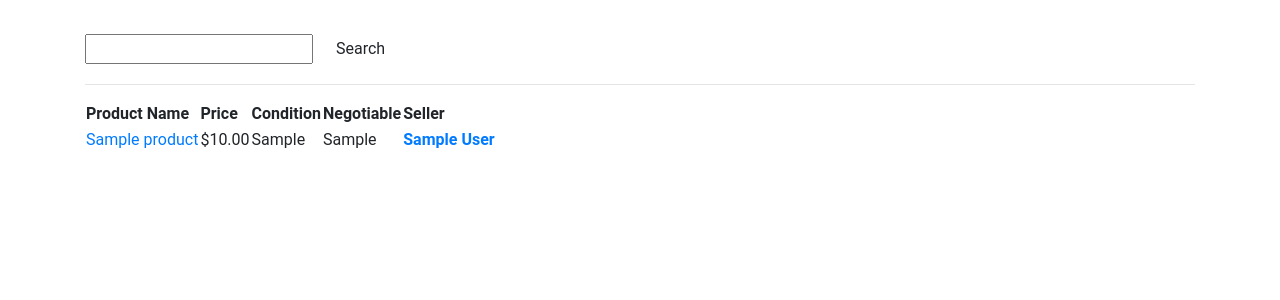
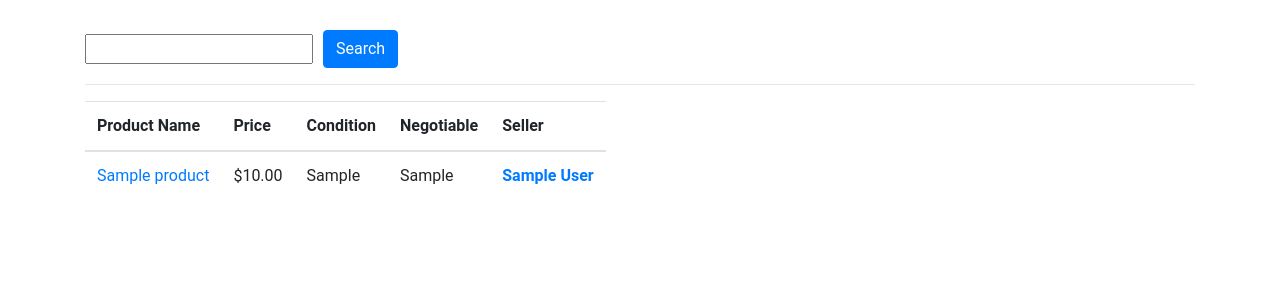
Before and after one commit to webuysell/weBuySell_2, a Django app: template webuysell_app/templates/search.html in a window 1280 px wide. Shown: the part 74-374 px from the top of the page. Run offline with Django 3.2, Linux system fonts and the light colour scheme; tables that the repository leaves empty hold one stand-in row (values such as "Sample post"); the template is opened without the code that fills it: values that come from a table or form of the project are taken from there, most other values are stand-ins (such as "Sample title", 1, 10 or a date in 2020); some libraries are stand-ins or nearby versions.

Commit message:
edited some stuff on search.html

```diff
--- a/webuysell_app/templates/search.html
+++ b/webuysell_app/templates/search.html
@@ -42,14 +42,14 @@
                 {{event_filter.form}}
                 <input type="text" name="q">
                 <div class="search_button">
-                    <button class="btn" type="submit">Search </button>
+                    <button class="btn btn-primary" type="submit">Search </button>
                 </div>
             </form>
         </div>
 
         <hr>
 
-        <div class="search_result">
+        <div class="table">
             <table>
                 <thead>
                     <tr>
@@ -74,7 +74,7 @@
                                 <td>${{product.price}}</td>
                                 <td>{{product.condition}}</td>
                                 <td>{{product.negotiation}}</td>
-                                <td><a href="/user/{{this_user.owner.id}}"><b>{{product.seller.first_name}} {{product.seller.last_name}}</b></a></td>
+                                <td><a href="/user/{{product.seller.id}}"><b>{{product.seller.first_name}} {{product.seller.last_name}}</b></a></td>
 
                         </tr>
 
```
Also changed, not shown: media/images/desk_ikea_hBVhcvO.JPG (added).
